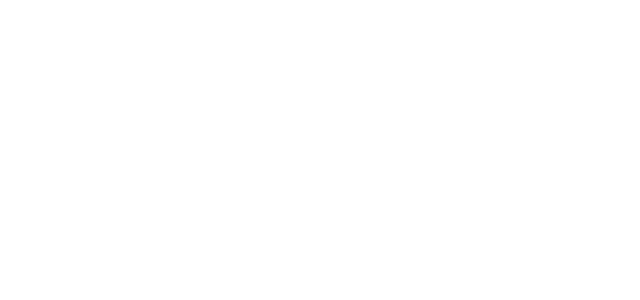
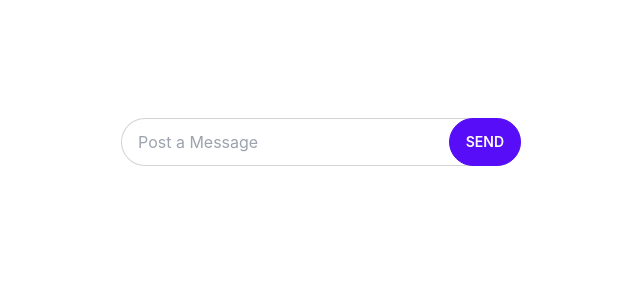
Before and after one commit to yusuf-khan-swd/baavalibuch-task-client-side, a React (Create React App) app: page / in a window 1280 px wide. Shown: the top 300 px of the page, without its empty margins (315-955 px from the left). Built offline with nearby package versions, Linux system fonts and the light colour scheme.

Commit message:
Posting a message completed

```diff
--- a/package.json
+++ b/package.json
@@ -6,8 +6,11 @@
     "@testing-library/jest-dom": "^5.16.5",
     "@testing-library/react": "^13.4.0",
     "@testing-library/user-event": "^13.5.0",
+    "daisyui": "^2.46.1",
     "react": "^18.2.0",
     "react-dom": "^18.2.0",
+    "react-hook-form": "^7.42.1",
+    "react-hot-toast": "^2.4.0",
     "react-scripts": "5.0.1",
     "web-vitals": "^2.1.4"
   },
@@ -34,5 +37,8 @@
       "last 1 firefox version",
       "last 1 safari version"
     ]
+  },
+  "devDependencies": {
+    "tailwindcss": "^3.2.4"
   }
 }
--- a/public/index.html
+++ b/public/index.html
@@ -1,5 +1,5 @@
 <!DOCTYPE html>
-<html lang="en">
+<html lang="en" data-theme="light">
   <head>
     <meta charset="utf-8" />
     <link rel="icon" href="%PUBLIC_URL%/favicon.ico" />
--- a/src/App.js
+++ b/src/App.js
@@ -1,9 +1,58 @@
-import './App.css';
+import { useForm } from "react-hook-form";
+import { toast } from "react-hot-toast";
+import "./App.css";
 
 function App() {
+  const {
+    register,
+    handleSubmit,
+    reset,
+    formState: { errors },
+  } = useForm();
+
+  const onSubmit = (value) => {
+    reset();
+    handlePostData(value);
+  };
+
+  const handlePostData = async (data) => {
+    const postRes = await fetch("http://localhost:5000/posts", {
+      method: "POST",
+      headers: {
+        "content-type": "application/json",
+      },
+      body: JSON.stringify(data),
+    });
+
+    const postData = await postRes.json();
+
+    if (postData.acknowledged) {
+      toast.success("You have posted successfully!");
+    }
+  };
+
   return (
-    <div>
-
+    <div className="container mx-auto h-[40vh] flex justify-center items-center">
+      <div className="card m-2">
+        <form onSubmit={handleSubmit(onSubmit)} className="card-body p-2">
+          <div className="form-control flex-row relative">
+            <input
+              {...register("postMessage", {
+                required: "Please Type Something",
+              })}
+              type="text"
+              placeholder="Post a Message"
+              className="input input-bordered mr-2 rounded-3xl sm:w-[400px]"
+            />
+            <button className="btn btn-primary absolute right-2 rounded-3xl">
+              Send
+            </button>
+          </div>
+          <p className="text-red-600 text-center h-7">
+            {errors?.postMessage?.message}
+          </p>
+        </form>
+      </div>
     </div>
   );
 }
--- a/src/index.js
+++ b/src/index.js
@@ -3,11 +3,13 @@
 import './index.css';
 import App from './App';
 import reportWebVitals from './reportWebVitals';
+import { Toaster } from 'react-hot-toast';
 
 const root = ReactDOM.createRoot(document.getElementById('root'));
 root.render(
   <React.StrictMode>
     <App />
+    <Toaster></Toaster>
   </React.StrictMode>
 );
 
--- /dev/null
+++ b/tailwind.config.js
@@ -0,0 +1,10 @@
+/** @type {import('tailwindcss').Config} */
+module.exports = {
+  content: [
+    "./src/**/*.{js,jsx,ts,tsx}",
+  ],
+  theme: {
+    extend: {},
+  },
+  plugins: [require("daisyui")],
+}
```
Also changed, not shown: src/index.css (+7 -3 lines), 1 other file (tests, documents, lock files or other folders).
